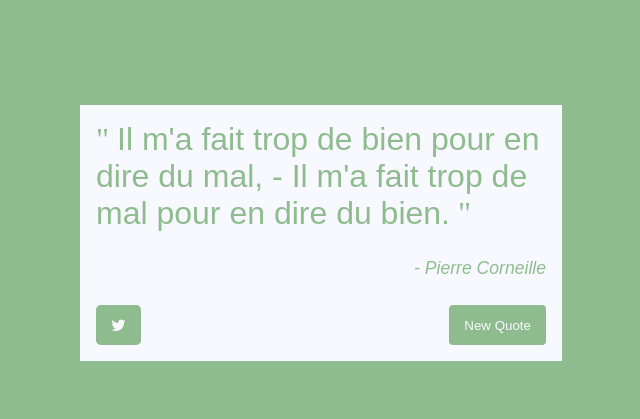
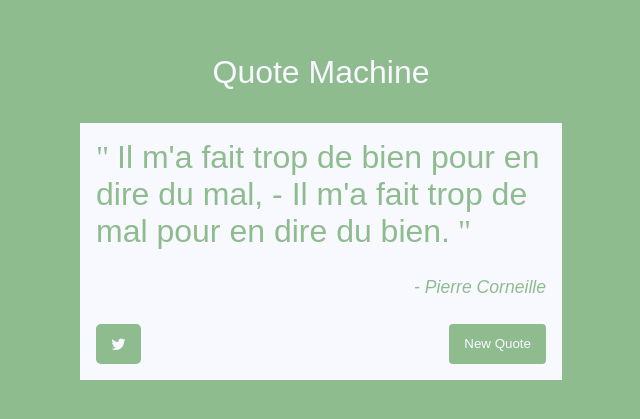
Before and after one commit to andersonfer/quote-machine, a React (Create React App) app: page / in a window 1280 px wide. Shown: the part 167-586 px from the top of the page, without its empty margins (319-959 px from the left). Built offline with nearby package versions, Linux system fonts and the light colour scheme.

Commit message:
added a title on top of the quote box

```diff
--- a/src/App.css
+++ b/src/App.css
@@ -6,9 +6,16 @@
   background-color:var(--main-color);
   height:calc(100vh);
   display:flex;
+  flex-direction:column;
   justify-content:center;
   align-items:center;
   transition: background-color 1s ease-out;
+}
+#title{
+  font-size: 2em;
+  color:GhostWhite;
+  margin-top: -1em;
+  margin-bottom: 1em;
 }
 #quote-box{
   background-color:GhostWhite;
--- a/src/App.js
+++ b/src/App.js
@@ -84,6 +84,8 @@ class QuoteBox extends Component {
 
   render() {
     return (
+      <>
+        <div id="title">Quote Machine</div>
         <div id="quote-box">
           <Text value={this.state.text}/>
           <Author value={this.state.author}/>
@@ -92,6 +94,7 @@ class QuoteBox extends Component {
             <NewQuoteButton updateFnc={this.updateScreen} />
           </div>
         </div>
+      </>
     );
   }
 
```
Also changed, not shown: 1 other file (tests, documents, lock files or other folders). Lines whose indentation alone changed are shown as unchanged.
